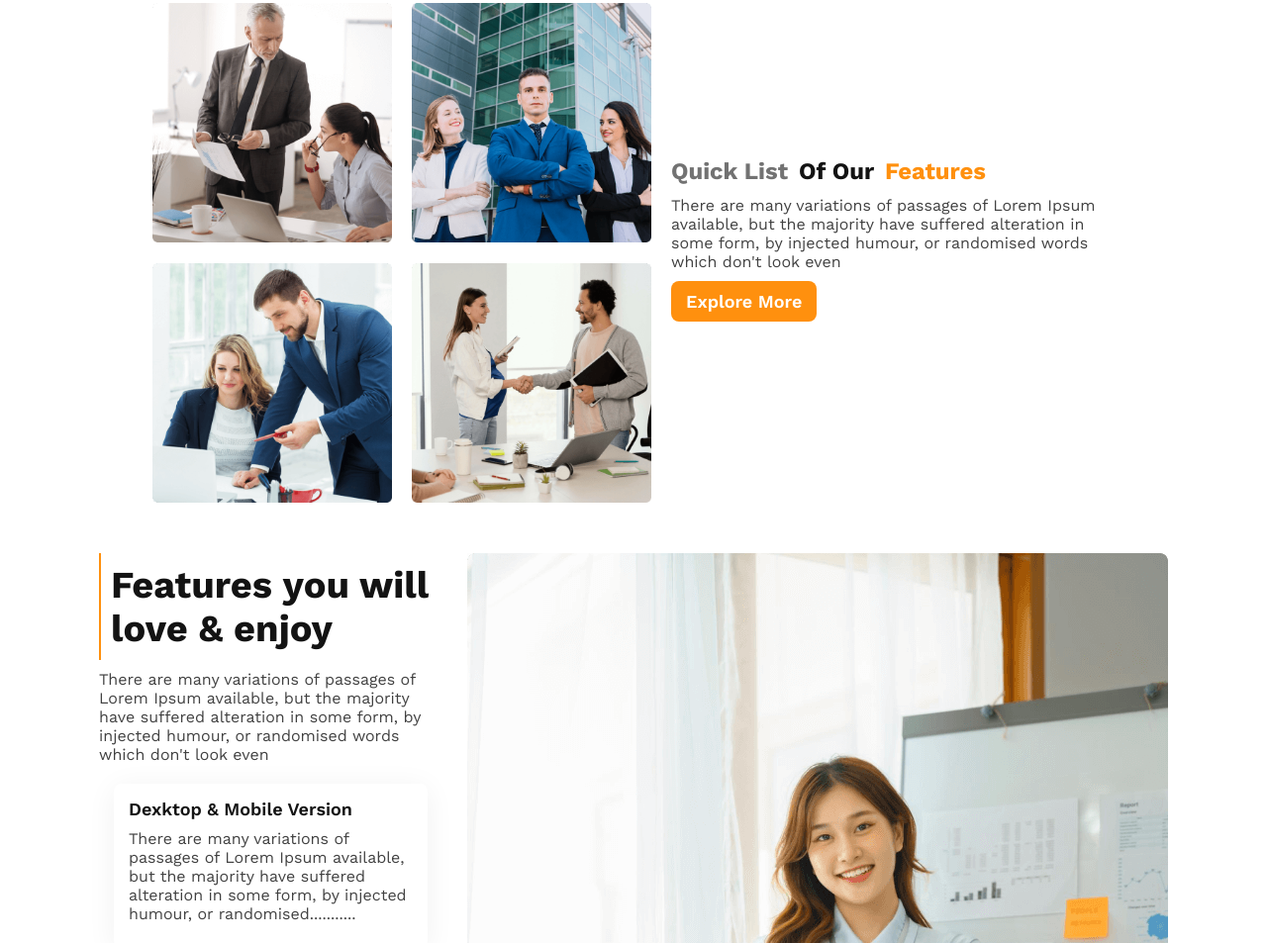
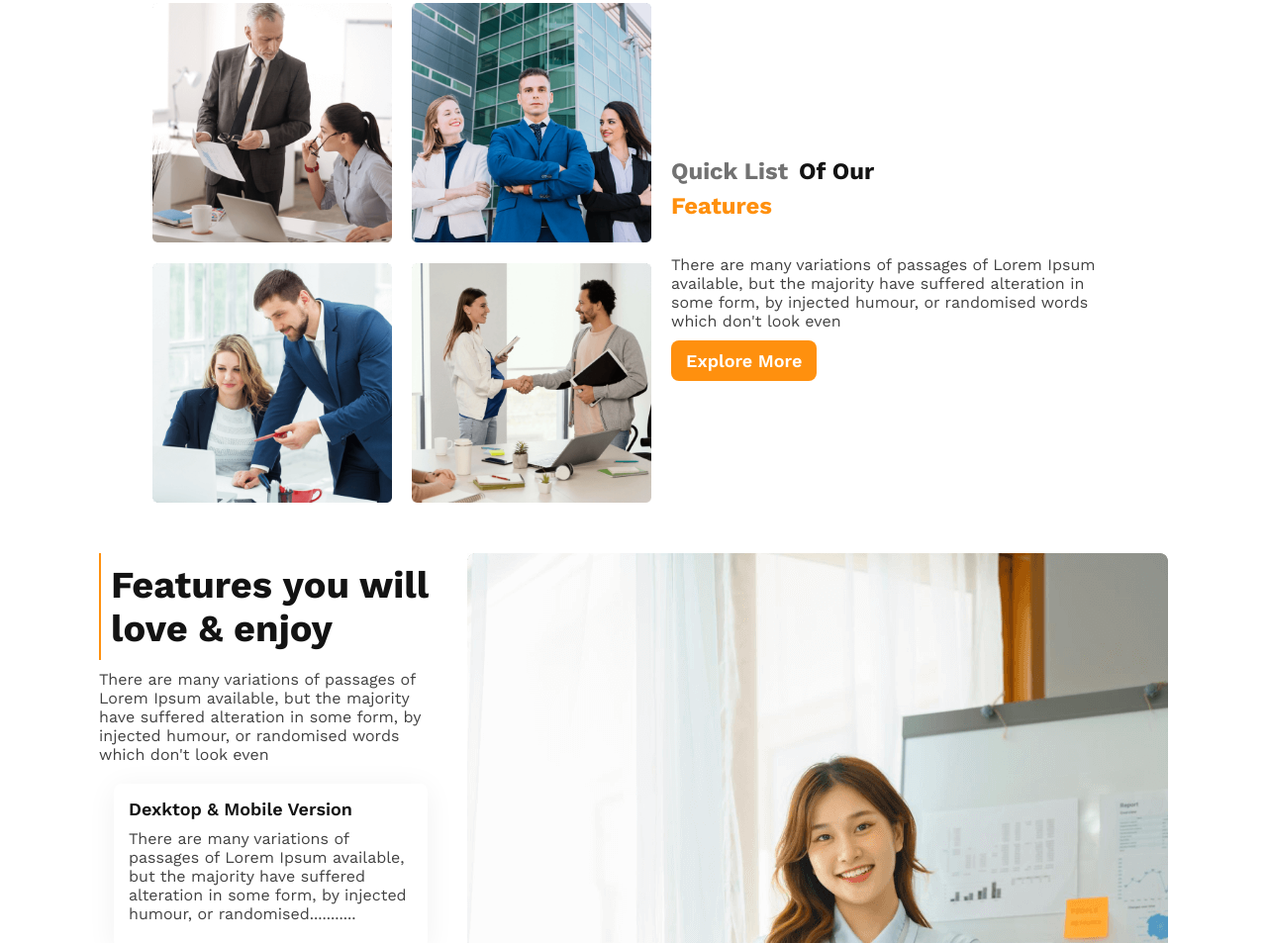
Before and after one commit to choyon88/Assignment-2, a plain HTML site: page index.html in a window 1280 px wide. Shown: the part 908-1861 px from the top of the page at 99% size. Drawn offline with nearby package versions, Linux system fonts and the light colour scheme.

Commit message:
feature pare retouch

```diff
--- a/index.html
+++ b/index.html
@@ -49,7 +49,7 @@
 
             </div>
             <div class="feature-info">
-                <h1 class="feature-info-title"><span class="color-1">Quick List</span> <span class="color-2">Of Our</span> <span class="color-3">Features</span></h1>
+                <h1 class="feature-info-title"><span class="color-1">Quick List</span> <span class="color-2">Of Our</span> <br> <span class="color-3">Features</span></h1>
                 <p class="feature-description">There are many variations of passages of Lorem Ipsum available, but the majority have suffered alteration in some form, by injected humour, or randomised words which don't look even</p>
                 <button class="primary-btn">Explore More</button>
             </div>
--- a/styles/style.css
+++ b/styles/style.css
@@ -121,6 +121,7 @@ body {
 .feature-info-title {
   font-size: 3.8rem;
   line-height: 30px;
+  margin-bottom: 35px;
 }
 .feature-info-title .color-1 {
   color: var(--light-gray);
```
